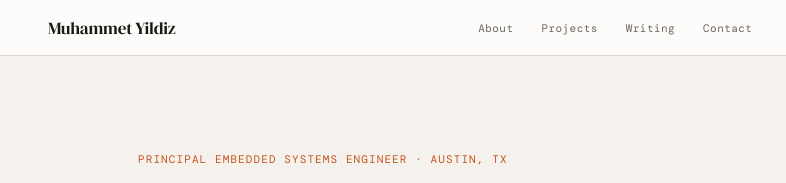
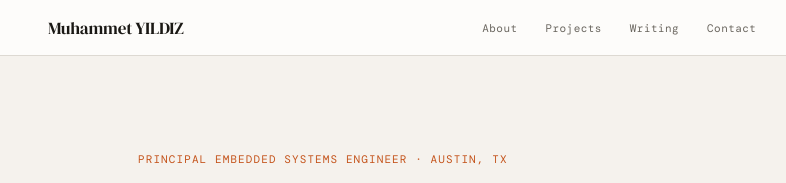
Before and after one commit to yldzmuhammed/yldzmuhammed.com, a plain HTML site: page index.html in a window 1280 px wide. Shown: the top 183 px of the page, 0-786 px from the left. Drawn offline with nearby package versions, Linux system fonts and the light colour scheme; a web font is replaced by a local one.

Commit message:
lastname updated

```diff
--- a/index.html
+++ b/index.html
@@ -3,7 +3,7 @@
 <head>
   <meta charset="UTF-8"/>
   <meta name="viewport" content="width=device-width, initial-scale=1.0"/>
-  <title>Muhammet Yildiz — Embedded Systems Engineer</title>
+  <title>Muhammet YILDIZ — Embedded Systems Engineer</title>
   <meta name="description" content="Principal Embedded Systems Engineer. 15+ years shipping hardware and firmware. Founder of Ameza."/>
   <link rel="preconnect" href="https://fonts.googleapis.com">
   <link rel="preconnect" href="https://fonts.gstatic.com" crossorigin>
@@ -37,7 +37,7 @@
 </head>
 <body>
   <nav class="nav">
-    <a href="index.html" class="nav-logo">Muhammet Yildiz</a>
+    <a href="index.html" class="nav-logo">Muhammet YILDIZ</a>
     <div class="nav-links">
       <a href="about.html">About</a>
       <a href="projects.html">Projects</a>
```
